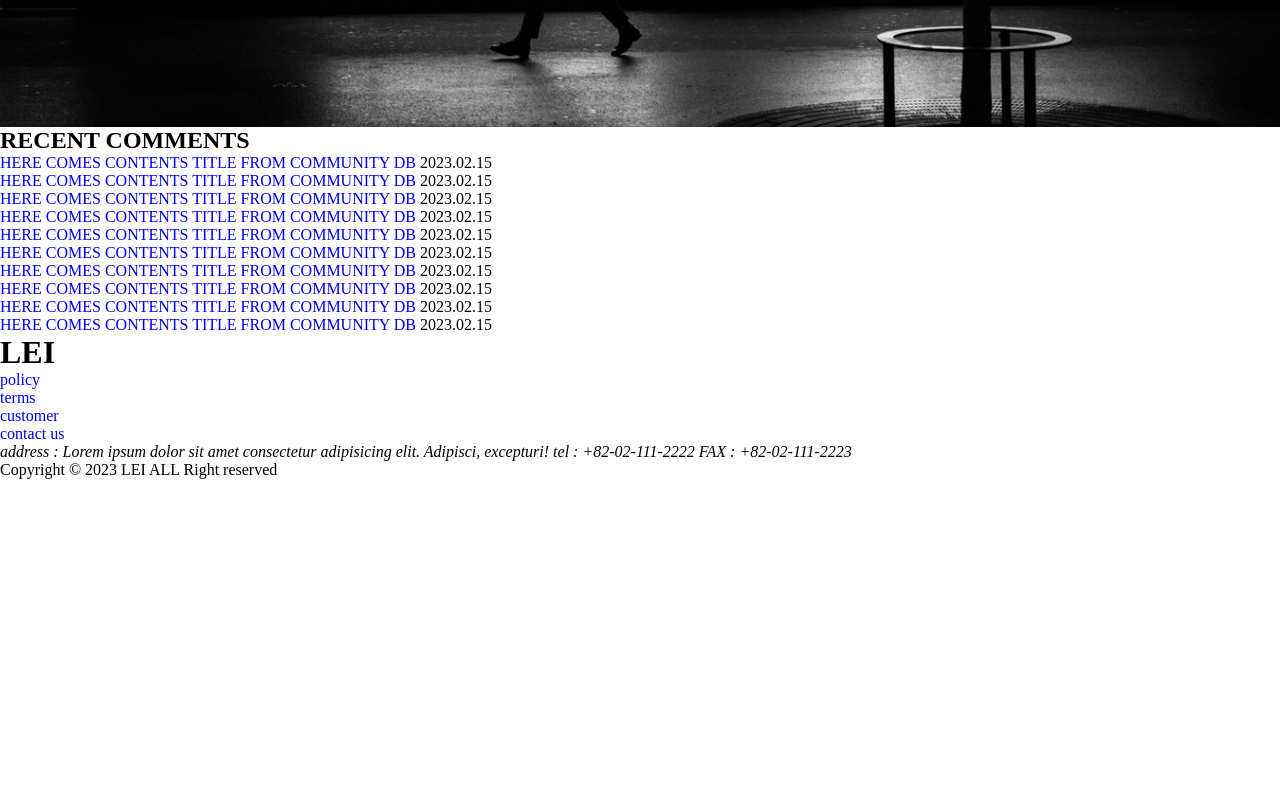
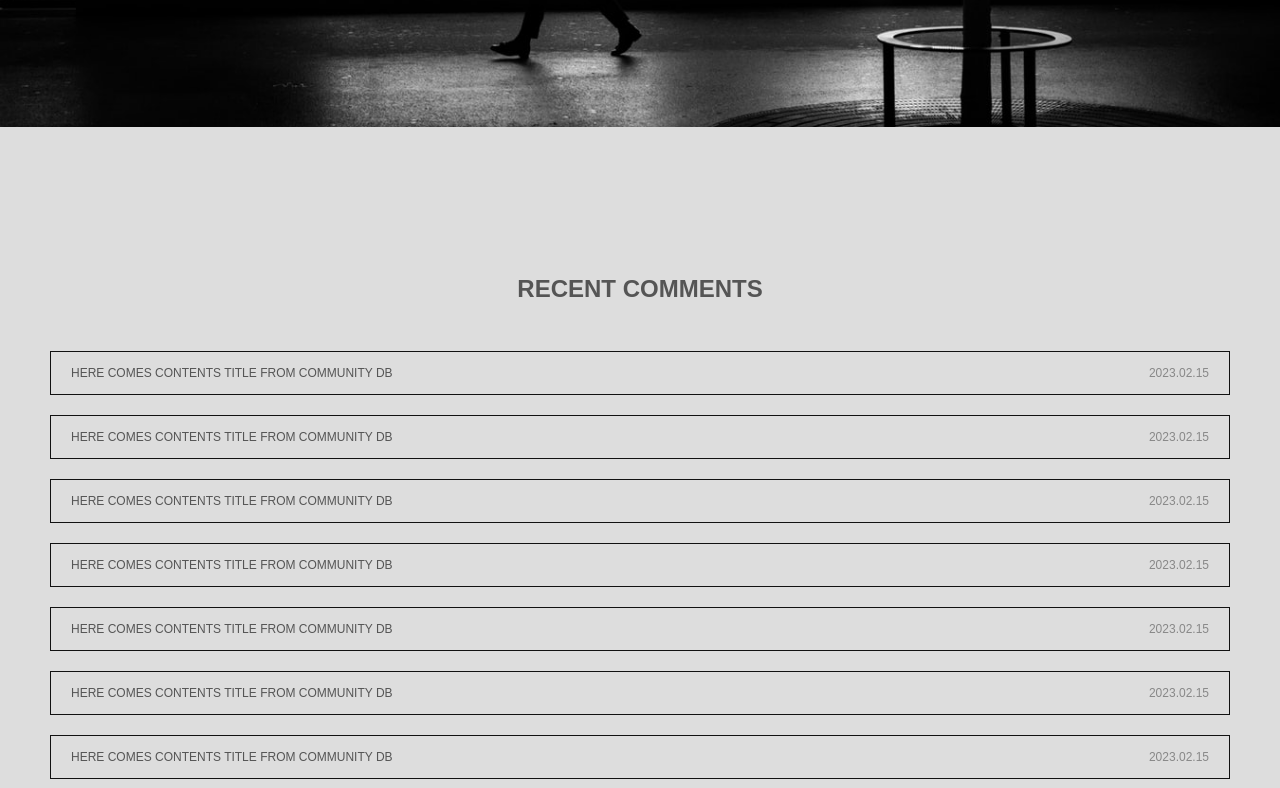
Before and after one commit to sindystar/REVIEW_-, a plain HTML site: page index.html in a window 1280 px wide. Shown: the part 2272-3060 px from the top of the page. Before the commit the page ends 2751 px from the top, so only its background shows below. Drawn offline with Linux system fonts and the light colour scheme.

Commit message:
기업형 레이아웃 comment영역

```diff
--- a/css/style.css
+++ b/css/style.css
@@ -175,7 +175,7 @@
 
 /* banner 영역 */
 #banner{
-  width: 100%; padding: 150px 0;
+  width: 100%; padding:150px 0;
   background: url(../img/banner.jpg) no-repeat center/cover fixed;
 }
 #banner .inner{
@@ -188,3 +188,46 @@
 #banner .inner p{
   font: 16px/1.3 'arial'; color: #bbb; text-align: center;
 }
+
+
+/* comment 영역 */
+
+#comments{
+  width: 100%; padding: 150px 0; background-color: #ddd;
+}
+#comments .inner{
+  width: 1180px; margin: 0 auto;
+}
+#comments .inner h1{
+  font: bold 24px/1 'arial'; color: #555;
+  text-align: center; margin-bottom: 50px;
+}
+#comments .inner ul{
+  width: 100%;
+}
+#comments .inner ul li{
+  width: 100%; padding: 15px 20px;
+  border: 1px solid #111;
+  margin-bottom: 20px;
+  transition: 0.5s;
+}
+#comments .inner ul li::after{
+  content: ''; display: block; clear: both;
+}
+#comments .inner ul li a{
+  font: 12px/1 'arial'; color: #555; float: left;
+  transition: 0.5s;
+}
+#comments .inner ul li span{
+  font: 12px/1 'arial'; color: #888; float: right;
+  transition: 0.5s;
+}
+#comments .inner ul li:hover{
+  background-color: #444;
+}
+#comments .inner ul li:hover a{
+  color: #fff;
+}
+#comments .inner ul li :hover span{
+  color: #ddd;
+}
```
